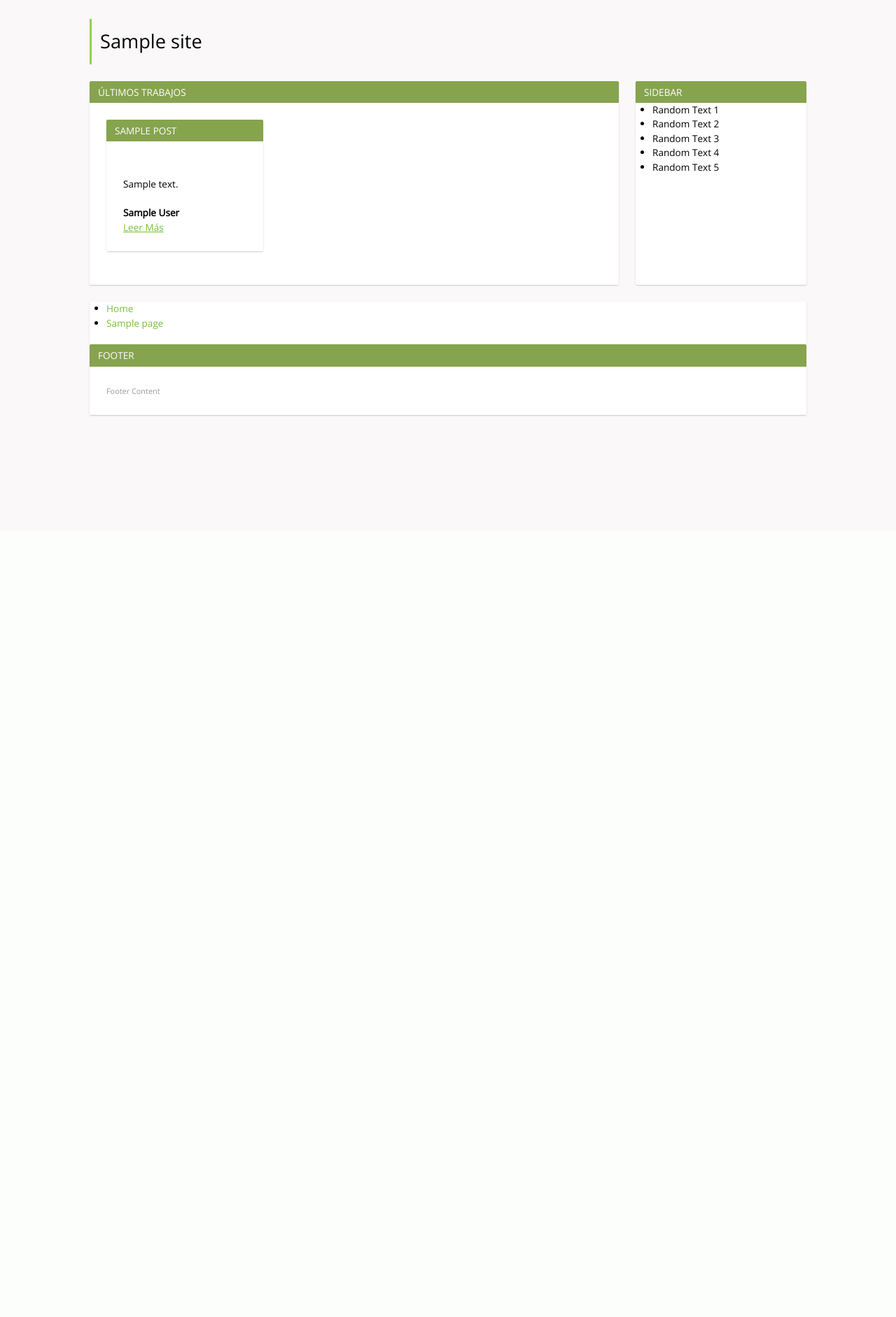
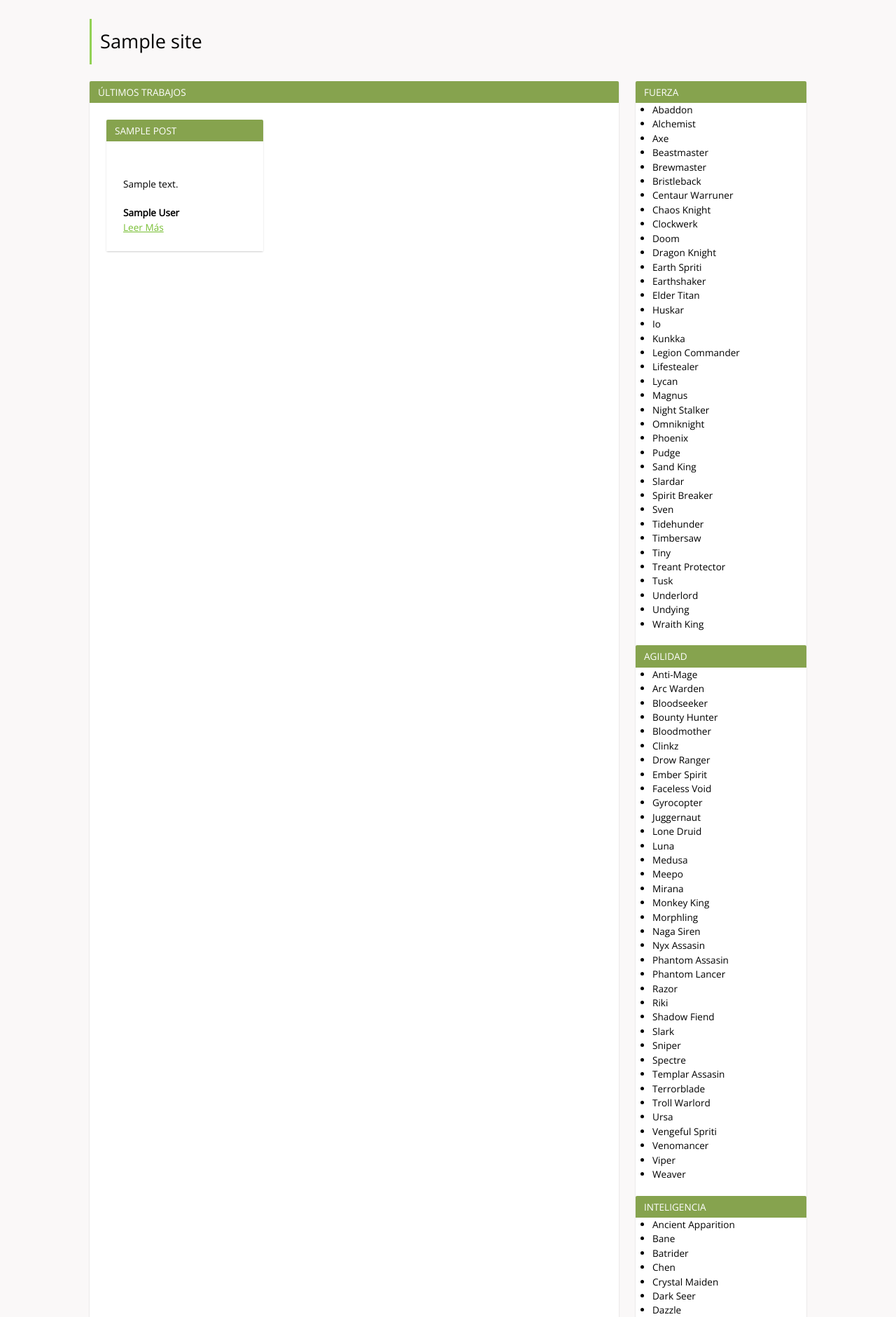
Before and after one commit to willybc/Wordpress, a WordPress theme: template themes/Portafolio/index.php in a window 1280 px wide. Shown: the part 41-1923 px from the top of the page at 70% size. Before the commit the page ends 636 px from the top, so only its background shows below. Run offline with PHP 8.4 and a stand-in for WordPress, Linux system fonts and the light colour scheme; the site name, menu and one post (Sample post) are stand-ins, and other content is empty; some libraries are stand-ins or nearby versions.

Commit message:
Change title page : Dota2 Wiki

```diff
--- a/themes/Portafolio/footer.php
+++ b/themes/Portafolio/footer.php
@@ -1,23 +1,33 @@
 <footer class="max-width">
   <div class="block max-width">
-    <?php
-      wp_nav_menu(
-        array (
-          'theme_location' => 'bottom-menu'
-          )
-        )
-     ?>
-
     <div class="block__title">
       Footer
     </div>
     <div class="block__body">
-      <small>Footer Content</small>
+      <!-- <?php
+        wp_nav_menu(
+          array (
+            'theme_location' => 'bottom-menu',
+            'container' => 'nav',
+            'menu_class' => 'nav__list'
+            )
+          )
+       ?> -->
+      <div class="footer-icons">
+        <div class="social">
+          <ul>
+            <li><i class="fa fa-facebook-official" aria-hidden="true"></i> Facebook</li>
+            <li><i class="fa fa-youtube-play" aria-hidden="true"></i> Youtube</li>
+            <li><i class="fa fa-envelope-o" aria-hidden="true"></i> Contact Us</li>
+            <li><i class="fa fa-github" aria-hidden="true"></i> GitHub  </li>
+          </ul>
+        </div>
+
+      </div>
+
     </div>
   </div>
 </footer>
 <?php wp_footer(); ?>
-
-
 </body>
 </html>
--- a/themes/Portafolio/header.php
+++ b/themes/Portafolio/header.php
@@ -5,9 +5,8 @@
     <meta charset="utf-8">
     <title><?php bloginfo(title); ?></title>
     <?php wp_head(); ?>
-    <title>Portafolio</title>
     <link href="https://fonts.googleapis.com/css?family=Open+Sans:400,400i" rel="stylesheet">
-
+    <script src="https://use.fontawesome.com/94da2b0a6b.js"></script>
   </head>
 
 <body>
--- a/themes/Portafolio/index.php
+++ b/themes/Portafolio/index.php
@@ -47,6 +47,7 @@
 
       </div>
     </div>
-    <?php get_sidebar(); ?>
+    <?php get_sidebar("hero"); ?>
+
   </div>
 <?php get_footer(); ?>
--- /dev/null
+++ b/themes/Portafolio/sidebar-hero.php
@@ -0,0 +1,138 @@
+<div class="block grid--item-3">
+  <div class="block__title">
+    Fuerza
+  </div>
+  <div class="block_body">
+    <ul>
+      <li>Abaddon</li>
+      <li>Alchemist</li>
+      <li>Axe</li>
+      <li>Beastmaster</li>
+      <li>Brewmaster</li>
+      <li>Bristleback</li>
+      <li>Centaur Warruner</li>
+      <li>Chaos Knight</li>
+      <li>Clockwerk</li>
+      <li>Doom</li>
+      <li>Dragon Knight</li>
+      <li>Earth Spriti</li>
+      <li>Earthshaker</li>
+      <li>Elder Titan</li>
+      <li>Huskar</li>
+      <li>Io</li>
+      <li>Kunkka</li>
+      <li>Legion Commander</li>
+      <li>Lifestealer</li>
+      <li>Lycan</li>
+      <li>Magnus</li>
+      <li>Night Stalker</li>
+      <li>Omniknight</li>
+      <li>Phoenix</li>
+      <li>Pudge</li>
+      <li>Sand King</li>
+      <li>Slardar</li>
+      <li>Spirit Breaker</li>
+      <li>Sven</li>
+      <li>Tidehunder</li>
+      <li>Timbersaw</li>
+      <li>Tiny</li>
+      <li>Treant Protector</li>
+      <li>Tusk</li>
+      <li>Underlord</li>
+      <li>Undying</li>
+      <li>Wraith King</li>
+    </ul>
+  </div>
+
+  <div class="block__title">
+    Agilidad
+  </div>
+  <div class="block_body">
+    <ul>
+      <li>Anti-Mage</li>
+      <li>Arc Warden</li>
+      <li>Bloodseeker</li>
+      <li>Bounty Hunter</li>
+      <li>Bloodmother</li>
+      <li>Clinkz</li>
+      <li>Drow Ranger</li>
+      <li>Ember Spirit</li>
+      <li>Faceless Void</li>
+      <li>Gyrocopter</li>
+      <li>Juggernaut</li>
+      <li>Lone Druid</li>
+      <li>Luna</li>
+      <li>Medusa</li>
+      <li>Meepo</li>
+      <li>Mirana</li>
+      <li>Monkey King</li>
+      <li>Morphling</li>
+      <li>Naga Siren</li>
+      <li>Nyx Assasin</li>
+      <li>Phantom Assasin</li>
+      <li>Phantom Lancer</li>
+      <li>Razor</li>
+      <li>Riki</li>
+      <li>Shadow Fiend</li>
+      <li>Slark</li>
+      <li>Sniper</li>
+      <li>Spectre</li>
+      <li>Templar Assasin</li>
+      <li>Terrorblade</li>
+      <li>Troll Warlord</li>
+      <li>Ursa</li>
+      <li>Vengeful Spriti</li>
+      <li>Venomancer</li>
+      <li>Viper</li>
+      <li>Weaver</li>
+    </ul>
+  </div>
+
+  <div class="block__title">
+    Inteligencia
+  </div>
+  <div class="block_body">
+    <ul>
+      <li>Ancient Apparition</li>
+      <li>Bane</li>
+      <li>Batrider</li>
+      <li>Chen</li>
+      <li>Crystal Maiden</li>
+      <li>Dark Seer</li>
+      <li>Dazzle</li>
+      <li>Death Propet</li>
+      <li>Disruptor</li>
+      <li>Enchantress</li>
+      <li>Enigma</li>
+      <li>Invoker</li>
+      <li>Jakiro</li>
+      <li>Keeper of the Light</li>
+      <li>Leshrac</li>
+      <li>Lich</li>
+      <li>Lina</li>
+      <li>Lion</li>
+      <li>Nature's Prophet</li>
+      <li>Necrophos</li>
+      <li>Ogre Magi</li>
+      <li>Oracle</li>
+      <li>Outworld Devourer</li>
+      <li>Puck</li>
+      <li>Pugna</li>
+      <li>Queen of Pain</li>
+      <li>Rubick</li>
+      <li>Shadow Demon</li>
+      <li>Shadow Shaman</li>
+      <li>Silencer</li>
+      <li>Skywrath Mage</li>
+      <li>Storm Spirit</li>
+      <li>Techies</li>
+      <li>Tinker</li>
+      <li>Visage</li>
+      <li>Warlock</li>
+      <li>Windranger</li>
+      <li>Winter Wyvern</li>
+      <li>Witch Doctor</li>
+      <li>Zeus</li>
+    </ul>
+  </div>
+</div>
--- a/themes/Portafolio/sidebar.php
+++ b/themes/Portafolio/sidebar.php
@@ -1,14 +1,10 @@
 <div class="block grid--item-3">
   <div class="block__title">
-    Sidebar
+    Fuerza
   </div>
   <div class="block_body">
     <ul>
-      <li>Random Text 1</li>
-      <li>Random Text 2</li>
-      <li>Random Text 3</li>
-      <li>Random Text 4</li>
-      <li>Random Text 5</li>
+      <li></li>
     </ul>
   </div>
 </div>
--- a/themes/Portafolio/style.css
+++ b/themes/Portafolio/style.css
@@ -1227,3 +1227,11 @@
 .nav__list li a:visited {
   color: white;
 }
+
+.social{
+  list-style-type: none;
+  margin: 0;
+  padding: 0;
+  width: 100%;
+  max-width: 1024px;
+}
```
Also changed, not shown: uploads/2017/04/46d951eae2606587740fdcc818db3d0c-150x150.jpg (added), uploads/2017/04/46d951eae2606587740fdcc818db3d0c-225x300.jpg (added), uploads/2017/04/46d951eae2606587740fdcc818db3d0c.jpg (added), uploads/2017/04/810db47473a1fbdf1c7cc0d312427e1e-150x150.jpg (added), uploads/2017/04/810db47473a1fbdf1c7cc0d312427e1e-212x300.jpg (added), uploads/2017/04/810db47473a1fbdf1c7cc0d312427e1e.jpg (added), uploads/2017/04/fdc5fed44938ba15d5f7faa68b427a8a-150x150.jpg (added), uploads/2017/04/fdc5fed44938ba15d5f7faa68b427a8a-212x300.jpg (added), uploads/2017/04/fdc5fed44938ba15d5f7faa68b427a8a.jpg (added).
